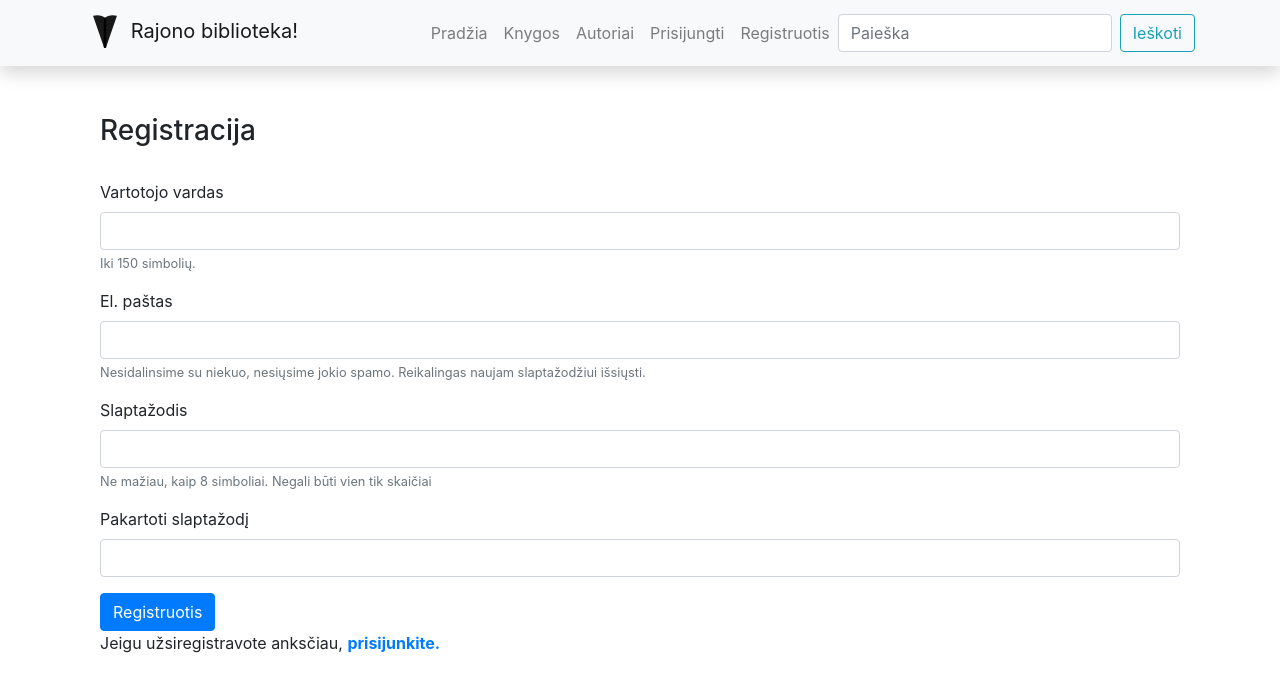
After one commit to Vkasmakr/Code_Academy_Django, a Django app: page /library/register/ in a window 1280 px wide. The commit adds this page. Shown: the top 692 px of the page. Run offline with Django 4.2, Linux system fonts and the light colour scheme; some libraries are stand-ins or nearby versions.

Commit message:
created interface for account creation. Set up information validation checks and styled the template

```diff
--- a/mysite/library/templates/base.html
+++ b/mysite/library/templates/base.html
@@ -106,7 +106,7 @@
                 4. Siuo atveju tai reiskia, kad po login grisime ten pat, kur buvome, tik busime prisijunge-->
                 <li class="nav-item"><a class="nav-link" href="{% url 'login'%}?next={{request.path}}">Prisijungti</a>
                 </li>
-                <li class="nav-item"><a class="nav-link" href="#">Registruotis</a></li>
+                <li class="nav-item"><a class="nav-link" href="{% url 'register' %}">Registruotis</a></li>
                 {% endif %}
             </ul>
 
--- /dev/null
+++ b/mysite/library/templates/register.html
@@ -0,0 +1,40 @@
+{% extends "base.html" %}
+
+{% block content %}
+
+<div class="container register"><h3>Registracija</h3><br/>
+    {% if messages%}
+    {% for message in messages %}
+    <div class="alert alert-danger" role="alert">
+        {{message}}
+    </div>
+    {% endfor %}
+    {% endif %}
+    <form method="post">
+        {% csrf_token %}
+        <div class="form-group"><label for="username">Vartotojo vardas</label><input name="username" type="text"
+                                                                                     class="form-control" id="username"
+                                                                                     aria-describedby="usernameHelp"><small
+                id="usernameHelp" class="form-text text-muted">Iki 150 simbolių.</small></div>
+        <div class="form-group"><label for="exampleInputEmail1">El. paštas</label><input name="email" type="email"
+                                                                                         class="form-control"
+                                                                                         id="exampleInputEmail1"
+                                                                                         aria-describedby="emailHelp"><small
+                id="emailHelp" class="form-text text-muted">Nesidalinsime su niekuo, nesiųsime jokio spamo.
+            Reikalingas naujam slaptažodžiui išsiųsti. </small></div>
+        <div class="form-group"><label for="password">Slaptažodis</label><input name="password" type="password"
+                                                                                class="form-control" id="password"
+                                                                                aria-describedby="pwdHelp"><small
+                id="pwdHelp" class="form-text text-muted">Ne mažiau, kaip 8 simboliai. Negali būti vien tik
+            skaičiai</small></div>
+        <div class="form-group"><label for="password2">Pakartoti slaptažodį</label><input name="password2"
+                                                                                          type="password"
+                                                                                          class="form-control"
+                                                                                          id="password2"
+                                                                                          aria-describedby="pwd2Help">
+        </div>
+        <button type="submit" class="btn btn-primary register-button">Registruotis</button>
+    </form>
+    <p>Jeigu užsiregistravote anksčiau, <a href="{% url 'login'%}?next=/library"><strong>prisijunkite.</strong></a></p></div>
+
+{% endblock %}
--- a/mysite/library/urls.py
+++ b/mysite/library/urls.py
@@ -28,5 +28,6 @@ urlpatterns = [
     # djangocontrib.auth.urls - vienas is django jau paruostu marsrutu, leidzia prijungti urls is 'auth'
     path("accounts/", include("django.contrib.auth.urls")),
 
-    path('mybooks/', views.LoanedBooksByUserListView.as_view(), name='my-borrowed')
+    path('mybooks/', views.LoanedBooksByUserListView.as_view(), name='my-borrowed'),
+    path('register/', views.register, name='register')
 ]
--- a/mysite/library/views.py
+++ b/mysite/library/views.py
@@ -1,11 +1,14 @@
 # Views - koduojame ka mes rodysime vartotojui (frontend)
-from django.shortcuts import render, get_object_or_404
+from django.shortcuts import render, get_object_or_404, redirect
 from django.views import generic  # suteikia jau is anksto paruostas Django klases
 from django.http import HttpResponse
 from .models import Book, Author, BookInstance, Genre
 from django.core.paginator import Paginator
 from django.db.models import Q
 from django.contrib.auth.mixins import LoginRequiredMixin
+from django.contrib.auth.forms import User
+from django.views.decorators.csrf import csrf_protect
+from django.contrib import messages
 
 
 def index(request):  # request - uzklausa atejusi is kliento. request taip pat saugo uzklausu informacija
@@ -84,3 +87,33 @@ class LoanedBooksByUserListView(LoginRequiredMixin, generic.ListView):  # Paveld
     # order_by('due_back') - surusiuoja pagal data
     def get_queryset(self):
         return BookInstance.objects.filter(reader=self.request.user).filter(status__exact='p').order_by('due_back')
+
+
+@csrf_protect
+def register(request):
+    if request.method == 'POST':  # sitas ivyks, kai bus ivykdyta "post" komanda su mygtukais is register.html -->
+        # <form method="post">
+
+        # pasiimame reiksmes is register.html lauku
+        # ...Vartotojo vardas</label><input name="username"...
+        username = request.POST['username']
+        email = request.POST['email']
+        password1 = request.POST['password']
+        password2 = request.POST['password2']
+        if password1 == password2:
+            if User.objects.filter(username=username).exists():  # tikriname ar yra jau toks username
+                messages.error(request, f'Vartotojo vardas {username} yra uzimtas')
+                return redirect('register')  # grazinama i register puslapi
+            else:
+                if User.objects.filter(email=email).exists():  # tikriname ar yra jau toks email
+                    messages.error(request, f'Emailas {email} yra uzimtas kito vartotojo')
+                    return redirect('register')
+                else:  # jeigu viskas gerai, kuriame nauja vartotoja
+                    User.objects.create_user(username=username, email=email, password=password1)
+                    messages.info(request, f'Vartotojas {username} sekmingai uzregistruotas')
+                    return redirect('login')
+        else:
+            messages.error(request, 'Slaptazodzia nesutampa')
+            return redirect('register')
+
+    return render(request, 'register.html')
```
Also changed, not shown: mysite/db.sqlite3.
